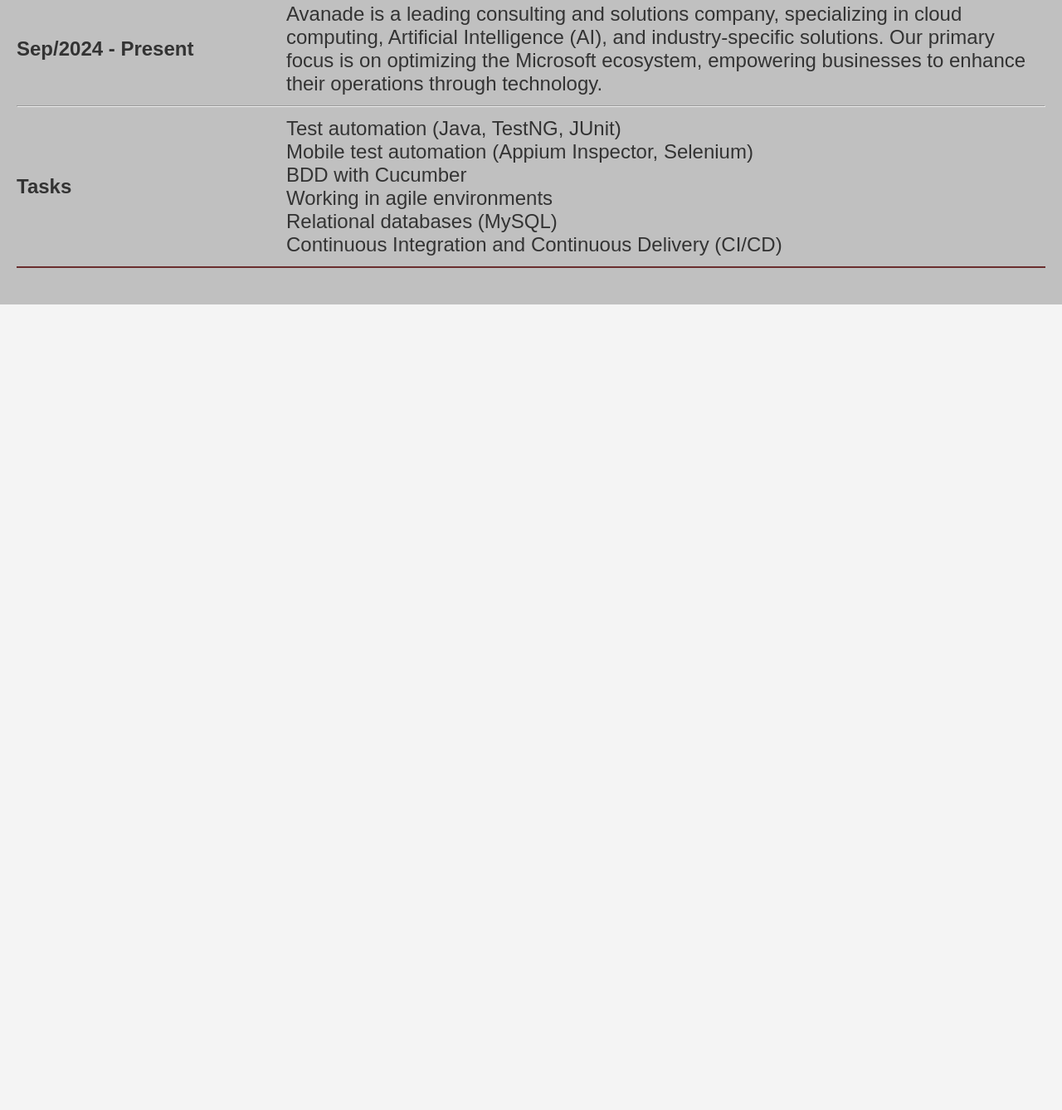
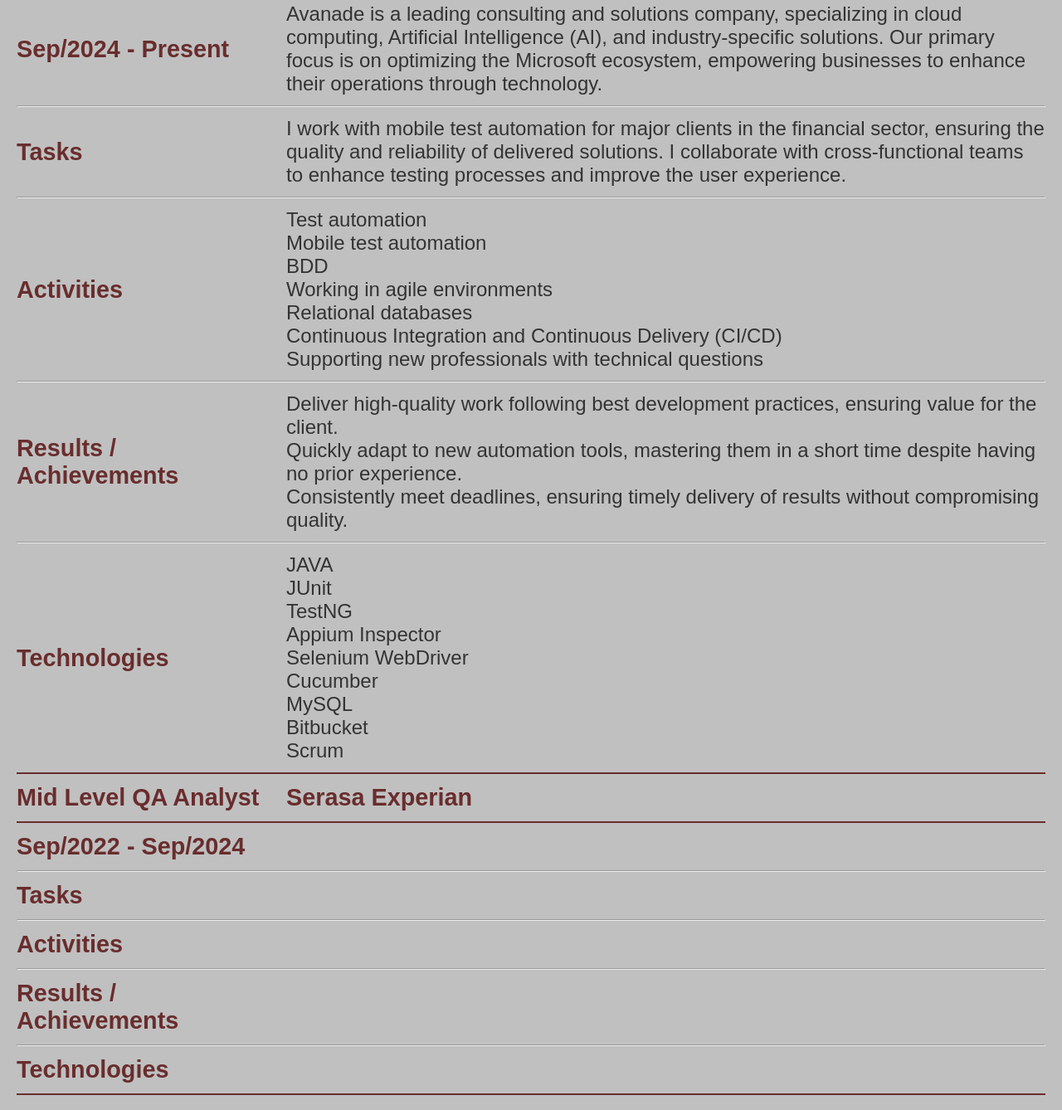
Before and after one commit to matheuswachtler/Resume, a plain HTML site: page cv.html in a window 1280 px wide. Shown: the part 2422-3760 px from the top of the page at 83% size. Before the commit the page ends 2809 px from the top, so only its background shows below. Drawn offline with Linux system fonts and the light colour scheme.

Commit message:
Continuação desenvolvimento cv.html

```diff
--- a/cv.html
+++ b/cv.html
@@ -310,25 +310,100 @@
                     </div>
                     <hr class="red-line">
                     <div>
-                        <strong>Sep/2024 - Present</strong>
-                        <span>Avanade is a leading consulting and solutions company, specializing in cloud computing, Artificial Intelligence (AI), and industry-specific solutions. Our primary focus is on optimizing the Microsoft ecosystem, empowering businesses to enhance their operations through technology.</span><br>
+                        <strong class="highlight">Sep/2024 - Present</strong>
+                        <span>
+                            Avanade is a leading consulting and solutions company, specializing in cloud computing, Artificial Intelligence (AI), and industry-specific solutions. Our primary focus is on optimizing the Microsoft ecosystem, empowering businesses to enhance their operations through technology.
+                        </span>
                     </div>
                     <hr>
                     <div>
-                        <strong>Tasks</strong>
+                        <strong class="highlight">Tasks</strong>
                         <span>
-                            Test automation (Java, TestNG, JUnit) <br>
-                            Mobile test automation (Appium Inspector, Selenium)<br>
-                            BDD with Cucumber<br>
+                            I work with mobile test automation for major clients in the financial sector, ensuring the quality and reliability of delivered solutions. I collaborate with cross-functional teams to enhance testing processes and improve the user experience.
+                        </span>
+                    </div>
+                    <hr>
+                    <div>
+                        <strong class="highlight">Activities</strong>
+                        <span>
+                            Test automation<br>
+                            Mobile test automation<br>
+                            BDD<br>
                             Working in agile environments<br>
-                            Relational databases (MySQL)<br>
-                            Continuous Integration and Continuous Delivery (CI/CD)</span><br>
+                            Relational databases<br>
+                            Continuous Integration and Continuous Delivery (CI/CD)<br>
+                            Supporting new professionals with technical questions<br>
+                        </span>
                     </div>
+                    <hr>
+                    <div>
+                        <strong class="highlight">Results / Achievements</strong>
+                        <span>
+                            Deliver high-quality work following best development practices, ensuring value for the client.<br>
+                            Quickly adapt to new automation tools, mastering them in a short time despite having no prior experience.<br>
+                            Consistently meet deadlines, ensuring timely delivery of results without compromising quality.<br>
+                        </span>
+                    </div>
+                    <hr>
+                    <div>
+                        <strong class="highlight">Technologies</strong>
+                        <span>
+                            JAVA<br>
+                            JUnit<br>
+                            TestNG<br>
+                            Appium Inspector<br>
+                            Selenium WebDriver<br>
+                            Cucumber<br>
+                            MySQL<br>
+                            Bitbucket<br>
+                            Scrum<br>
+                        </span>
+                    </div>
+                    <hr class="red-line">
                 </li>
-                <hr class="red-line">
+
+                <li>
+                    <div>
+                        <strong class="highlight">Mid Level QA Analyst</strong>
+                        <span class="highlight">Serasa Experian</span>
+                    </div>
+                    <hr class="red-line">
+                    <div>
+                        <strong class="highlight">Sep/2022 - Sep/2024</strong>
+                        <span></span>
+                    </div>
+                    <hr>
+                    <div>
+                        <strong class="highlight">Tasks</strong>
+                        <span>
+
+                        </span>
+                    </div>
+                    <hr>
+                    <div>
+                        <strong class="highlight">Activities</strong>
+                        <span>
+
+                        </span>
+                    </div>
+                    <hr>
+                    <div>
+                        <strong class="highlight">Results / Achievements</strong>
+                        <span>
+
+                        </span>
+                    </div>
+                    <hr>
+                    <div>
+                        <strong class="highlight">Technologies</strong>
+                        <span>
+
+                        </span>
+                    </div>
+                    <hr class="red-line">
+                </li>
 
         </ul>
-
             </div>
         </div>
     </main>
--- a/style.css
+++ b/style.css
@@ -343,6 +343,5 @@
 .highlight {
     font-weight: bold;
     font-size: 1.2em;
-    text-transform: uppercase;
     color: rgb(105, 45, 45);
 }
```
